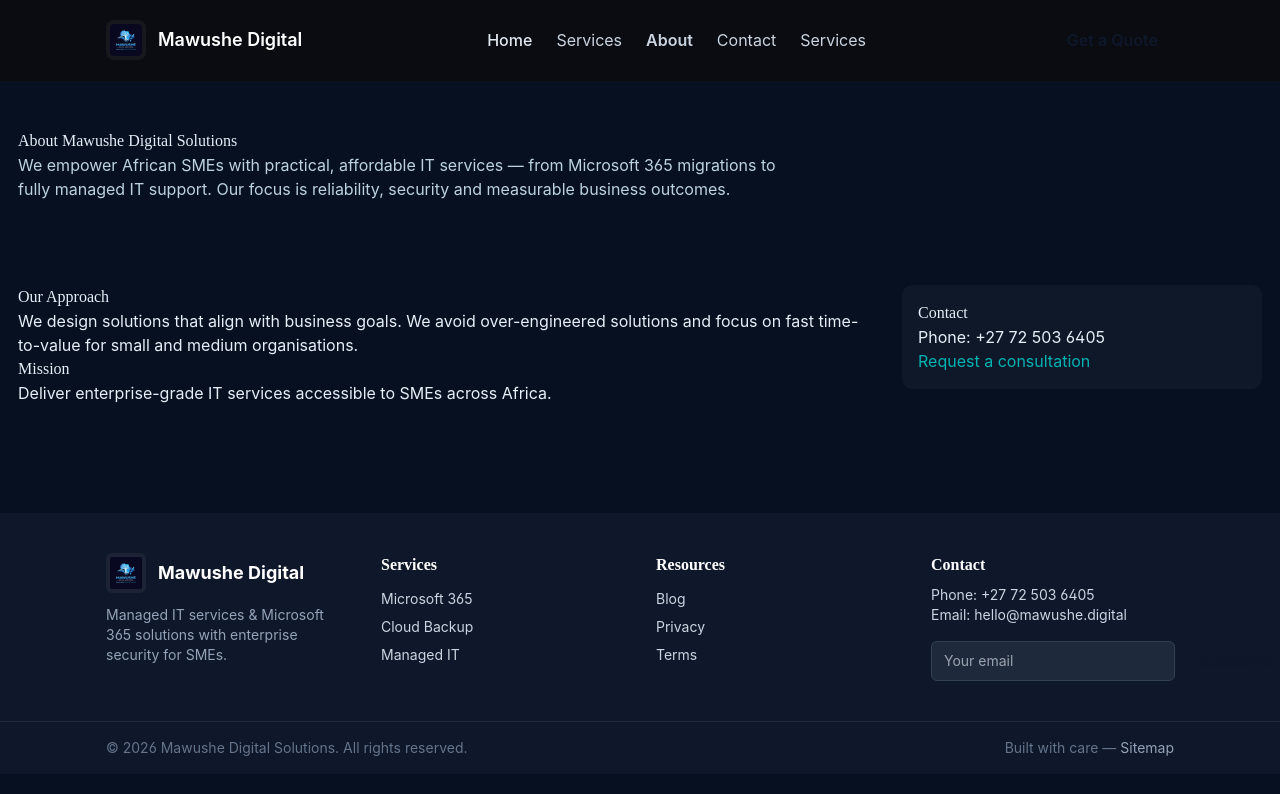
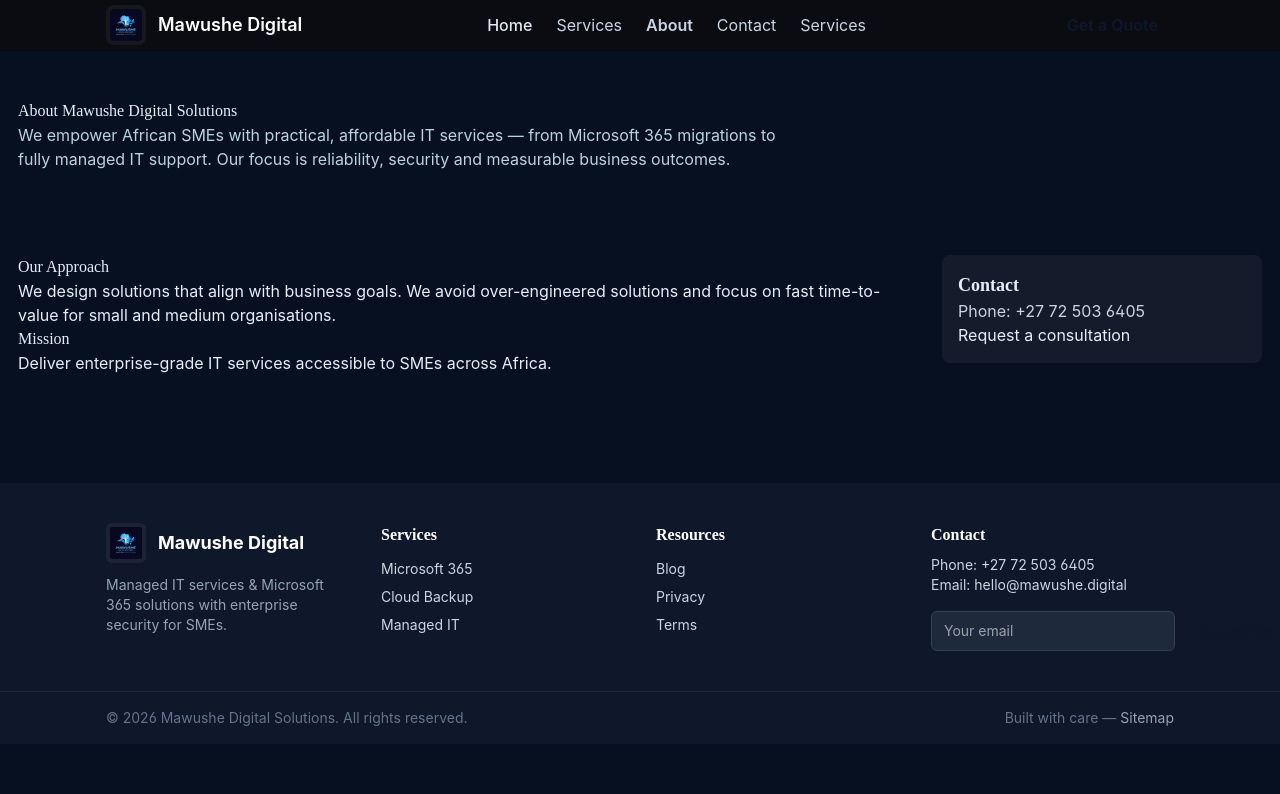
Before and after one commit to MmeliViva/Mawushe-Digital-Solutions, a plain HTML site: page pages/about.html in a window 1280 px wide. Drawn offline with nearby package versions, Linux system fonts and the light colour scheme.

```diff
--- a/pages/about.html
+++ b/pages/about.html
@@ -11,7 +11,7 @@
   <style>body{background:#071021;color:#e6eef8;font-family:Inter, system-ui, Arial, sans-serif;} .container{max-width:1100px;margin:48px auto;padding:0 18px;} .lead{color:#bcd3df;max-width:780px}</style>
 </head>
 <body>
-  <header id="header" class="bg-transparent" style="padding:20px 0;">
+  <header id="header" class="bg-transparent py-5">
     <div class="container-sm flex items-center justify-between px-4">
       <a href="../index.html" class="flex items-center gap-3">
         <img src="../assets/img/icons/WusheLogo.jpeg" alt="Mawushe logo" class="w-10 h-10 rounded-lg bg-white/5 p-1">
@@ -50,8 +50,8 @@
     <h1>About Mawushe Digital Solutions</h1>
     <p class="lead">We empower African SMEs with practical, affordable IT services — from Microsoft 365 migrations to fully managed IT support. Our focus is reliability, security and measurable business outcomes.</p>
 
-    <section style="margin-top:24px;display:grid;grid-template-columns:1fr 360px;gap:24px;align-items:start;">
-      <div>
+    <section class="mt-6 flex flex-col md:flex-row gap-6 items-start">
+      <div class="flex-1">
         <h3>Our Approach</h3>
         <p>We design solutions that align with business goals. We avoid over-engineered solutions and focus on fast time-to-value for small and medium organisations.</p>
 
@@ -59,10 +59,10 @@
         <p>Deliver enterprise-grade IT services accessible to SMEs across Africa.</p>
       </div>
 
-      <aside style="background:rgba(255,255,255,0.03);padding:16px;border-radius:10px;">
-        <h4>Contact</h4>
-        <p>Phone: +27 72 503 6405</p>
-        <p><a href="../pages/contact.html" style="color:#00b3b3;text-decoration:none;">Request a consultation</a></p>
+      <aside class="md:w-80 bg-white/5 p-4 rounded-lg">
+        <h4 class="text-lg font-semibold">Contact</h4>
+        <p class="text-slate-300">Phone: +27 72 503 6405</p>
+        <p><a href="../pages/contact.html" class="text-accent hover:underline">Request a consultation</a></p>
       </aside>
     </section>
 
```
Also changed, not shown: Services.html (+6 -7 lines), index.html (+1 -1 lines), pages/contact.html (+1 -1 lines), pages/services.html (+3 -3 lines).
